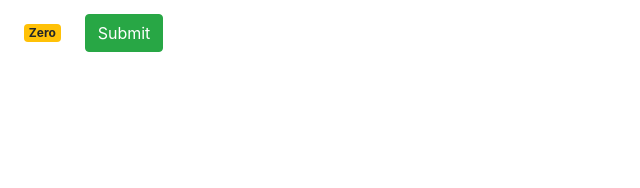
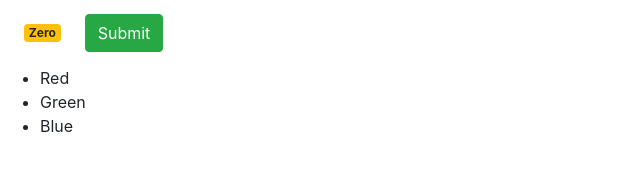
Before and after one commit to md-golamrabbani/react-js-for-beginner, a React (Create React App) app: page / in a window 1280 px wide. Shown: the top 188 px of the page, without its empty margins (0-640 px from the left). Built offline with nearby package versions, Linux system fonts and the light colour scheme.

Commit message:
Rendering list in react

```diff
--- a/src/component/counter.jsx
+++ b/src/component/counter.jsx
@@ -3,7 +3,8 @@ import React, { Component } from "react";
 class Counter extends Component {
 
     state = {
-        count: 0
+        count: 0,
+        colors: ["Red", "Green", "Blue"]
     }
 
     render() {
@@ -11,6 +12,9 @@ class Counter extends Component {
             <div>
                 <span className={this.getBadgeClasses()}>{this.formateCount()}</span>
                 <button className="btn btn-success">Submit</button>
+                <ul>
+                    { this.state.colors.map(color => <li key={color}>{color}</li>) }
+                </ul>
             </div>
         );
     }
```
